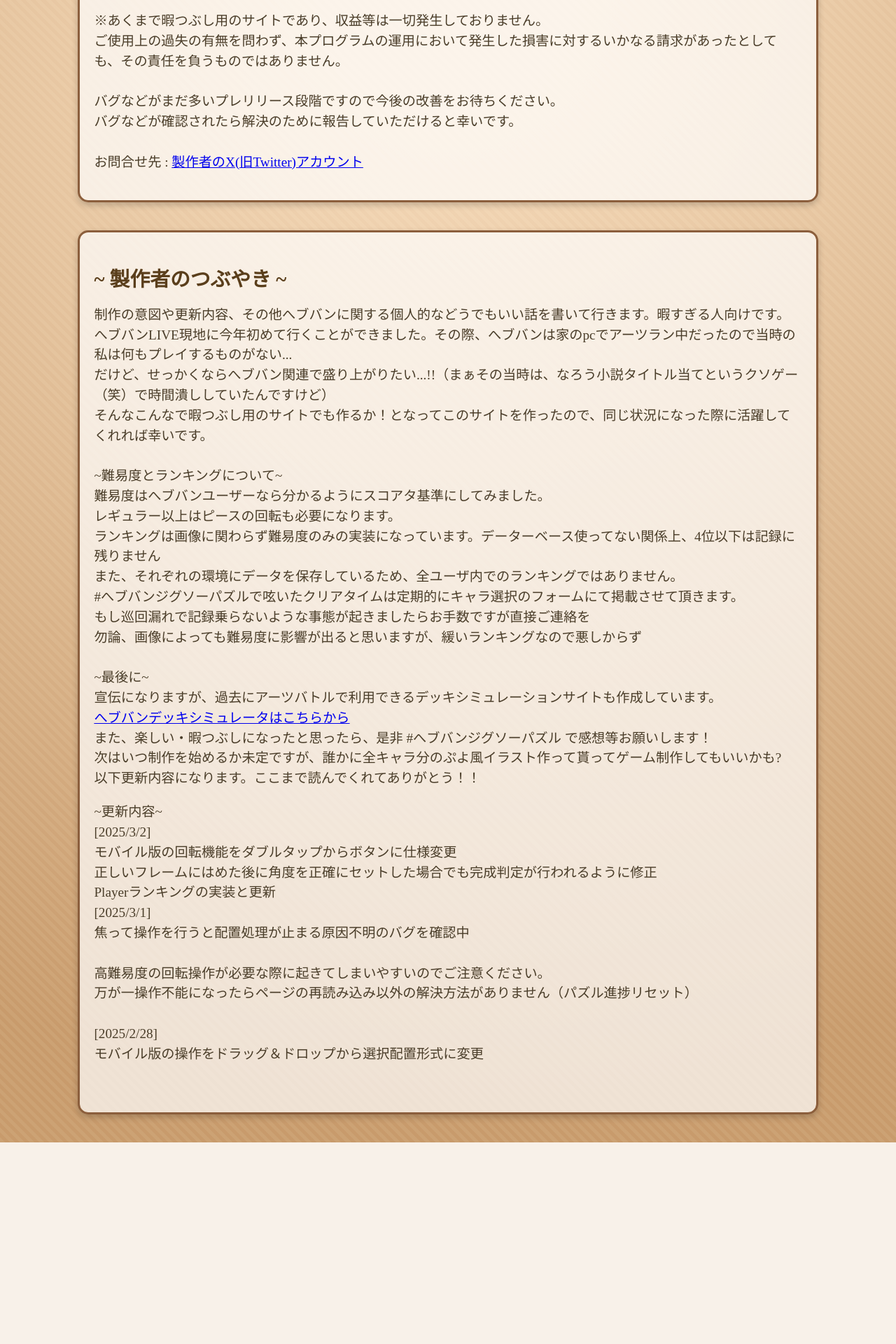
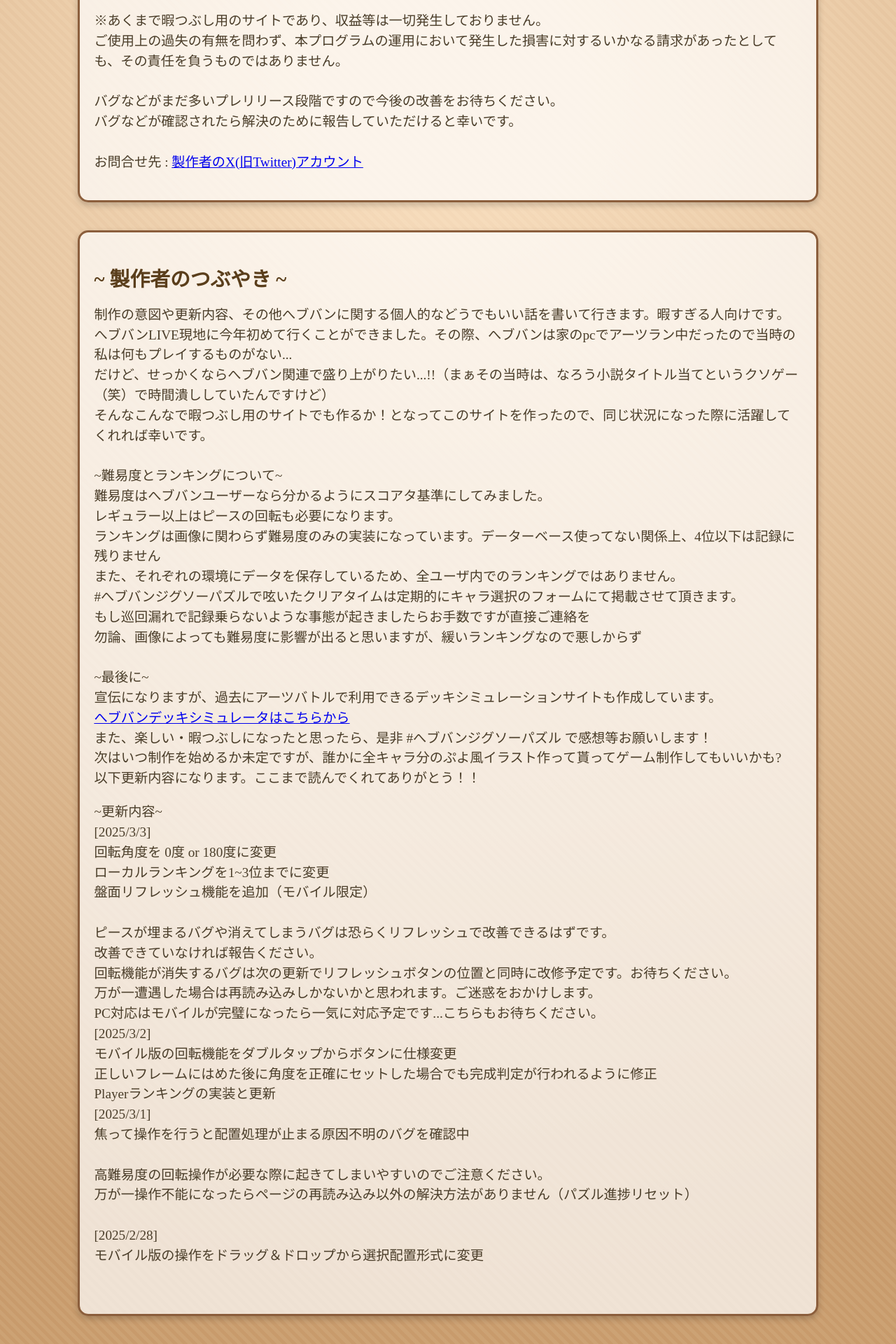
Before and after one commit to Megami1016/Jigsaw, a Flask app: page / in a window 1280 px wide. Shown: the part 1659-3579 px from the top of the page at 70% size. Before the commit the page ends 3291 px from the top, so only its background shows below. Run offline with Flask 3, Linux system fonts and the light colour scheme.

Commit message:
3/3更新内容を記述　詳細はtwitter

```diff
--- a/templates/PictureSelect.html
+++ b/templates/PictureSelect.html
@@ -76,7 +76,7 @@
             <thead>
                 <tr>
                     <!-- <th rowspan="1">順位</th> -->
-                    <th colspan="1"> <img class="easy-icon" src="/static/image/ジグソーパズル以外/easy.webp"></th>
+                    <th colspan="1"><img class="easy-icon" src="/static/image/ジグソーパズル以外/easy.webp"></th>
                     <th colspan="1"><img class="normal-icon" src="/static/image/ジグソーパズル以外/normal.webp"></th>
                     <th colspan="1"><img class="hard-icon" src="/static/image/ジグソーパズル以外/hard.webp"></th>
                     <th colspan="1"><img class="veryHard-icon" src="/static/image/ジグソーパズル以外/veryHard.webp"></th>
@@ -144,6 +144,15 @@
         </p>
         <p>
             ~更新内容~<br>
+            [2025/3/3]<br>
+            回転角度を 0度 or 180度に変更<br>
+            ローカルランキングを1~3位までに変更<br>
+            盤面リフレッシュ機能を追加（モバイル限定）<br><br>
+            ピースが埋まるバグや消えてしまうバグは恐らくリフレッシュで改善できるはずです。<br>
+            改善できていなければ報告ください。<br>
+            回転機能が消失するバグは次の更新でリフレッシュボタンの位置と同時に改修予定です。お待ちください。<br>
+            万が一遭遇した場合は再読み込みしかないかと思われます。ご迷惑をおかけします。<br>
+            PC対応はモバイルが完璧になったら一気に対応予定です...こちらもお待ちください。<br>
             [2025/3/2]<br>
             モバイル版の回転機能をダブルタップからボタンに仕様変更<br>
             正しいフレームにはめた後に角度を正確にセットした場合でも完成判定が行われるように修正<br>
```
Also changed, not shown: static/js/JigsawMobile.js (+25 -6 lines), static/js/JigsawPC.js (+4 -4 lines), templates/Jigsaw.html (+7 -4 lines).
